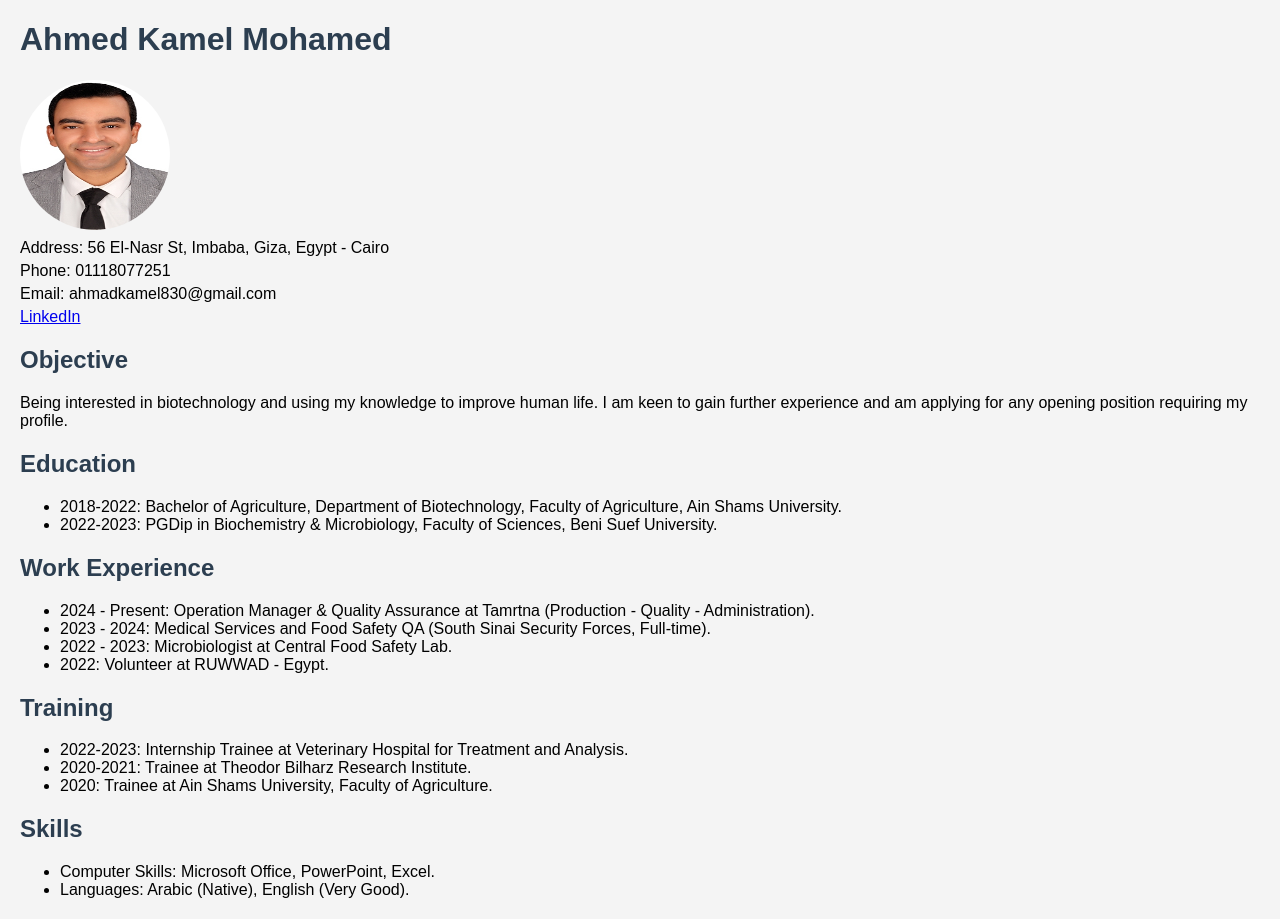
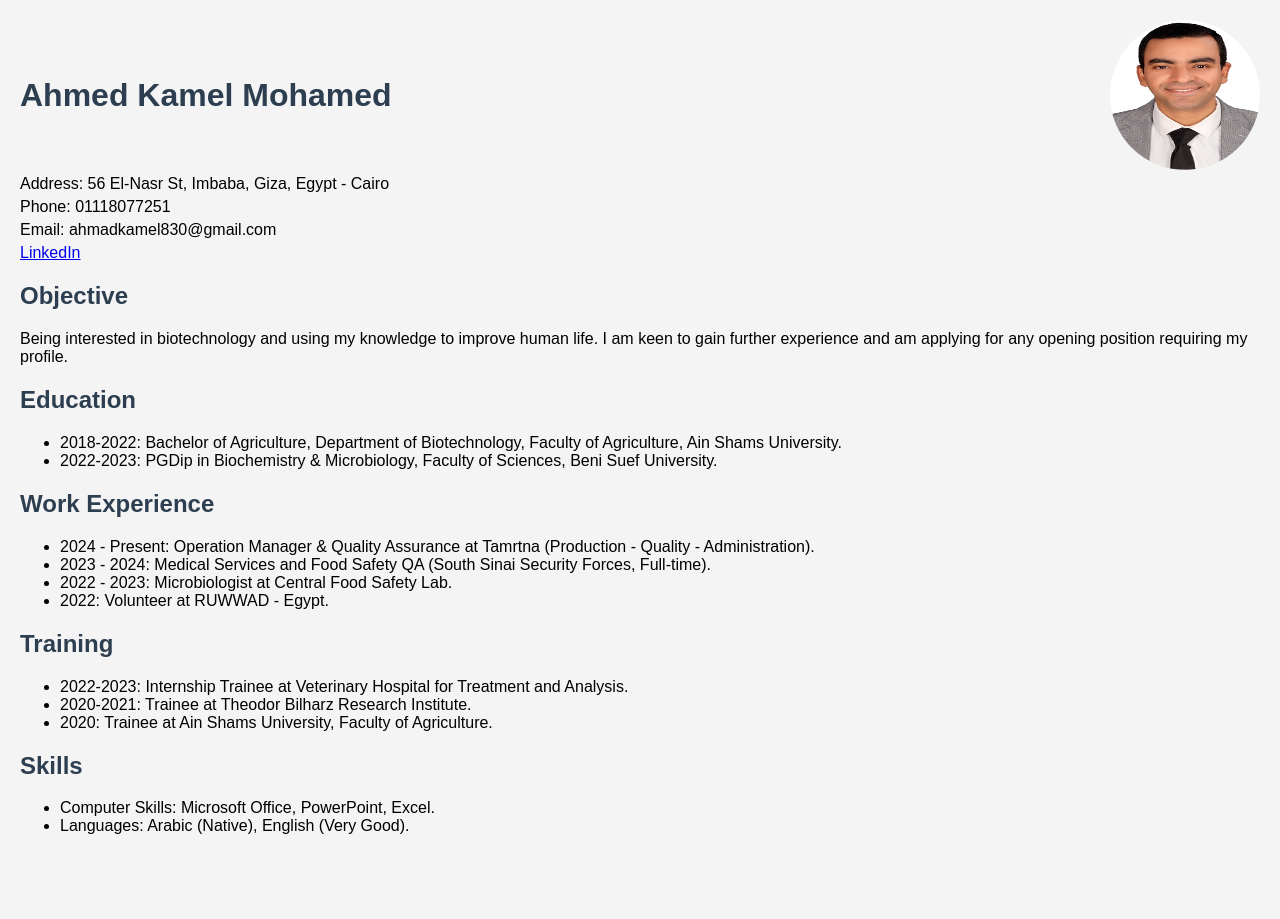
Before and after one commit to AhmedKamel222/Ahmed-Kamel, a plain HTML site: page index.html in a window 1280 px wide. After the commit the page ends 855 px from the top, so only its background shows below. Drawn offline with Linux system fonts and the light colour scheme.

Commit message:
Update index.html

```diff
--- a/index.html
+++ b/index.html
@@ -7,7 +7,6 @@
     <style>
         body {
             font-family: Arial, sans-serif;
-            text-align: left;
             margin: 20px;
             background-color: #f4f4f4;
         }
@@ -20,12 +19,24 @@
         .contact-info p {
             margin: 5px 0;
         }
+        .header {
+            display: flex;
+            justify-content: space-between;
+            align-items: center;
+        }
+        .header img {
+            width: 150px;
+            height: 150px;
+            border-radius: 50%;
+        }
     </style>
 </head>
 <body>
-    <h1>Ahmed Kamel Mohamed</h1>
-    <!-- Add the image of the user -->
-    <img src="profile.jpg" alt="Profile Picture of Ahmed Kamel" style="width:150px;height:150px;border-radius:50%;">
+    <div class="header">
+        <h1>Ahmed Kamel Mohamed</h1>
+        <!-- Add the image of the user to the right -->
+        <img src="profile.jpg" alt="Profile Picture of Ahmed Kamel">
+    </div>
 
     <div class="contact-info">
         <p>Address: 56 El-Nasr St, Imbaba, Giza, Egypt - Cairo</p>
@@ -73,3 +84,5 @@
             <li>Languages: Arabic (Native), English (Very Good).</li>
         </ul>
     </div>
+</body>
+</html>
```
